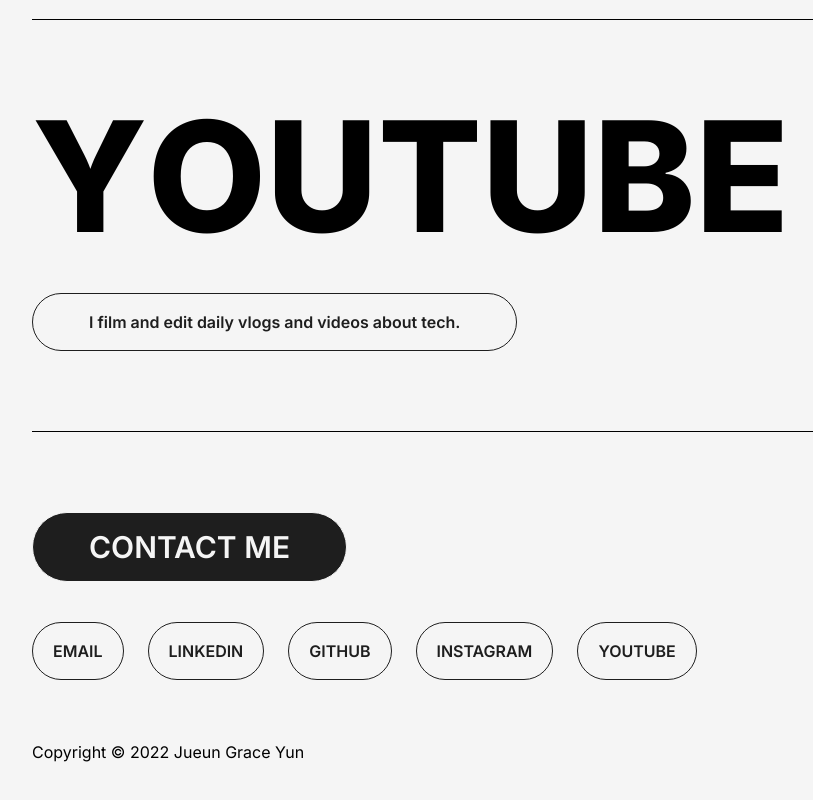
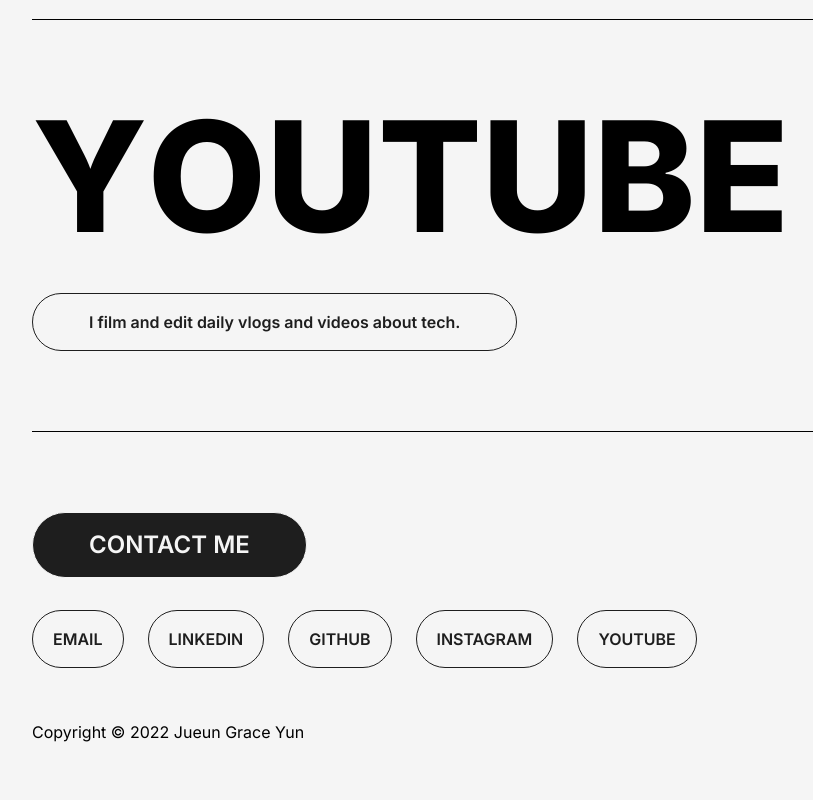
Before and after one commit to iteratetograceness/joonierepo, a Next.js app: page / in a window 1280 px wide. Shown: the part 1895-2695 px from the top of the page, without its empty margins (8-821 px from the left). Built offline with nearby package versions, Linux system fonts and the light colour scheme.

Commit message:
footer buttons

```diff
--- a/components/common/styles.ts
+++ b/components/common/styles.ts
@@ -245,8 +245,8 @@ export const links = classnames(
   display('flex'),
   flexWrap('flex-wrap'),
   height('h-fit'),
-  width('w-5/6'),
-  margin('my-10')
+  width('w-full', 'md:w-5/6'),
+  margin('my-8')
 )
-export const contactButton = classnames(fontSize('!text-3xl'), fontWeight('!font-medium'), width('w-fit'))
+export const contactButton = classnames(fontSize('!text-2xl'), fontWeight('!font-medium'), width('w-fit'))
 export const footerButtons = classnames(margin('mb-5'), padding('px-5'))
--- a/components/homepage/styles.ts
+++ b/components/homepage/styles.ts
@@ -71,7 +71,7 @@ export const info = classnames(
   display('flex'),
   justifyContent('justify-between'),
   margin('my-10'),
-  fontSize('text-sm', 'md:text-xl', 'lg:text-2xl'),
+  fontSize('text-xs', 'sm:text-sm', 'md:text-xl', 'lg:text-2xl'),
   fontWeight('font-normal')
 )
 
```
